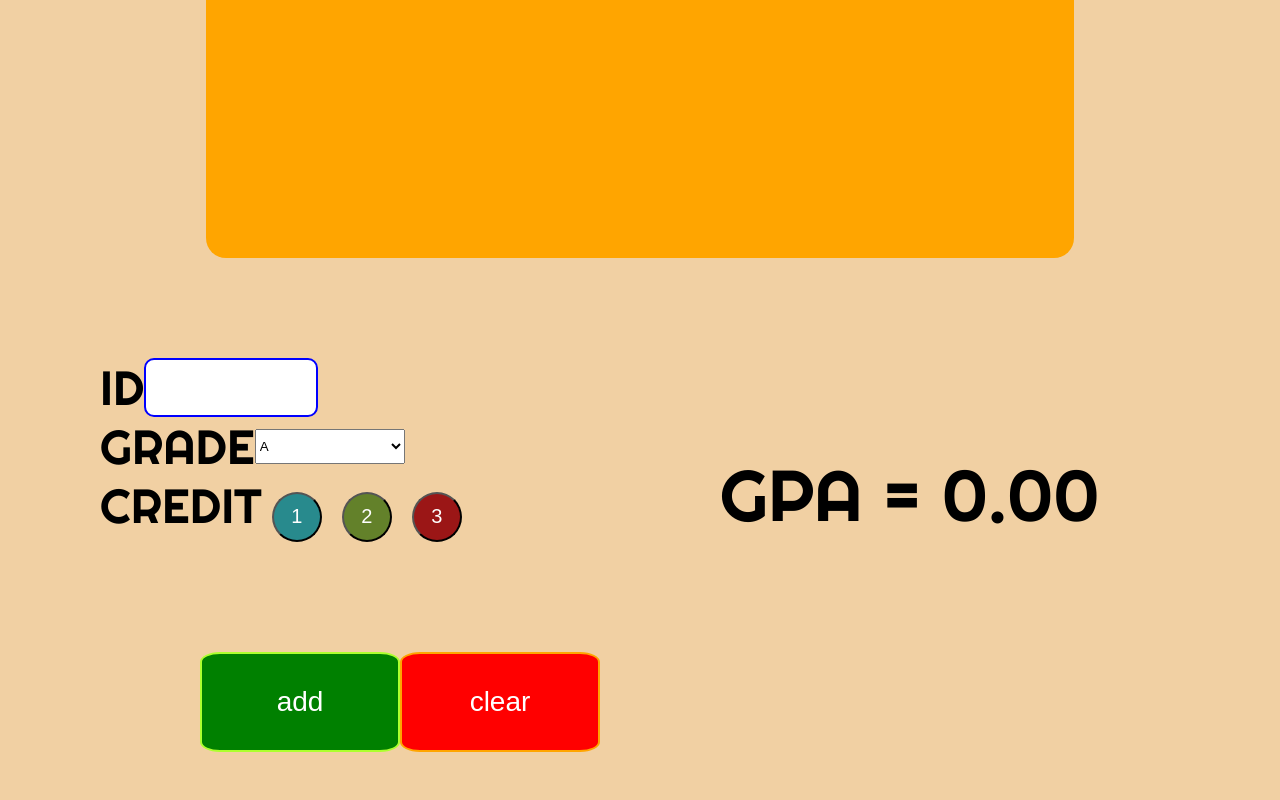
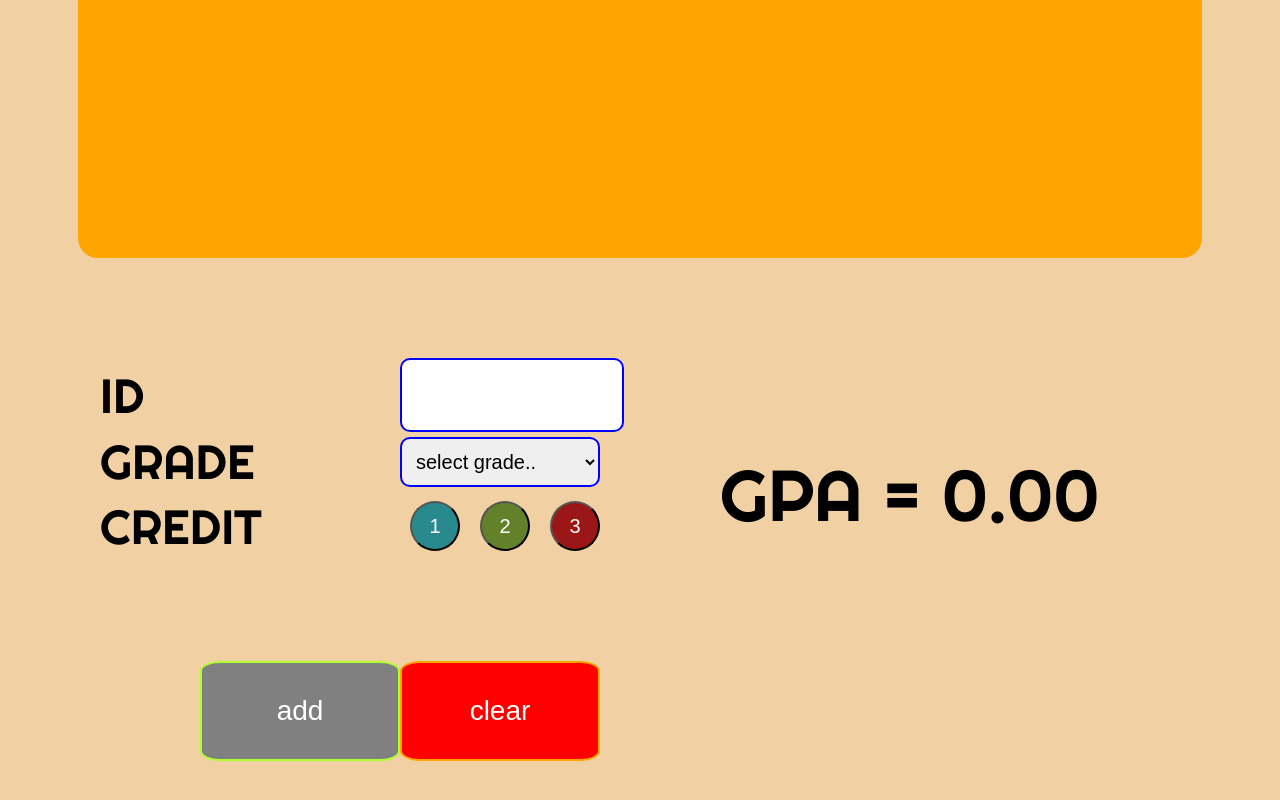
Before and after one commit to cpe-cmu-261207/lab-04-arclxngth, a React (Create React App) app: page / in a window 1280 px wide. Shown: the part 1082-1882 px from the top of the page. Built offline with nearby package versions, Linux system fonts and the light colour scheme.

Commit message:
Little Update3

```diff
--- a/src/App.js
+++ b/src/App.js
@@ -31,8 +31,11 @@ function App() {
     let score = 0,
       sum_credit = 0;
     myCourses.forEach((value) => {
-      score += value.grade;
-      sum_credit += value.credit;
+      if(value.grade == "-1") ;
+      else{
+        score += value.grade * value.credit;
+        sum_credit += value.credit;
+      }
     });
 
     let gpa = score / sum_credit;
@@ -50,11 +53,16 @@ function App() {
   function addCourse(event) {
     event.preventDefault();
     // TODO
-    let port = new MyCourses(id, "A", credit);
-    setMyCourse([...myCourses, port]);
+    if(id === "" || grade == "" || credit == 0){
+      alert("Please input all data");
+    }
+    else{
+      let port = new MyCourses(id, 4, credit);
+      setMyCourse([...myCourses, port]);
 
-    // recalculate GPA
-    calculateGPA();
+      // recalculate GPA
+      calculateGPA();
+    }
   }
 
   function renderCourse() {
@@ -64,6 +72,7 @@ function App() {
           course_id={value.id}
           grade={value.grade}
           credit={value.credit}
+          onDeleteCourse={onDeleteCourse}
           key={Math.random()}
         />
       );
@@ -77,14 +86,13 @@ function App() {
    */
   function onDeleteCourse(id) {
     // TODO
+    setMyCourse(myCourses.filter((value) => value.id !== id))
   }
 
   function clearCourse(event){
     event.preventDefault();
 
     setMyCourse([]);
-
-    calculateGPA();
   }
 
   return (
@@ -114,8 +122,8 @@ function App() {
               </aside>
               <aside className="aside">
                 <label className="topic">GRADE</label>
-                <select onChange={(e) => setGrade(e.target.value)}>
-                  <option select disabled>
+                <select onChange={(e) => setGrade(e.target.value)} className="form-txt">
+                  <option select>
                     select grade..
                   </option>
                   <option value="4">A</option>
@@ -129,7 +137,7 @@ function App() {
                   <option value="-1">W</option>
                 </select>
               </aside>
-              <aside>
+              <aside className="aside">
                 <label className="topic">CREDIT</label>
                 <button className="form-btn btn-1" onClick={() => setCredit(1)}>
                   1
--- a/src/components/CourseCard.js
+++ b/src/components/CourseCard.js
@@ -1,9 +1,16 @@
+import { PreviousMap } from "postcss";
+
 export const CourseCard = (props) => {
   // TODO: design HTML component that displays a course as a "card" on the webpage.
 
   return (
-  <div>
-    Course's ID : {props.course_id} Grade : {props.grade} Credit : {props.credit}
-  </div>
+    <div>
+      <div className="information">
+        <div>Course's ID : {props.course_id}</div>
+        <div>Grade : {props.grade}</div>
+        <div>Credit : {props.credit}</div>
+        <button className="del_btn" onClick={() => props.onDeleteCourse(props.course_id)}>X</button>
+      </div>
+    </div>
   );
 };
--- a/src/index.css
+++ b/src/index.css
@@ -17,11 +17,17 @@ body {
 
 .topic {
   font-size: 48px;
+  width: 300px;
 }
 
 .add_btn {
-  background-color: green;
+  transition: 0.4s;
+  background-color: grey;
   border: 2px solid greenyellow;
+}
+
+.add_btn:hover {
+  background-color: rgb(53, 117, 40)
 }
 
 .clear_btn {
@@ -32,7 +38,7 @@ body {
 .content {
   padding: 50px;
   height: 500px;
-  max-width: 60%;
+  max-width: 80%;
   margin: 0 auto;
   background-color: orange;
   border-radius: 20px;
@@ -46,9 +52,10 @@ body {
 }
 
 .form-txt {
+  font-size: 20px;
   padding: 10px;
-  width: 150px;
-  height: 35px;
+  width: 200px;
+  height: 50px;
   border: 2px solid blue;
   border-radius: 10px;
 }
@@ -97,5 +104,22 @@ select {
 .aside {
   display: flex;
   align-items: center;
+}
 
+/* ---------- CourseCard ------------ */
+
+.del_btn {
+  height: 32px;
+  width: 32px;
+  font-size: 20px;
+  color: white;
+  background-color: red;
+  border: 3px solid orange;
+  border-radius: 50%;
 }
+
+.information {
+  font-size: 28px;
+  display: grid;
+  grid-template-columns: 1fr 1fr 1fr 1fr;
+}
```
